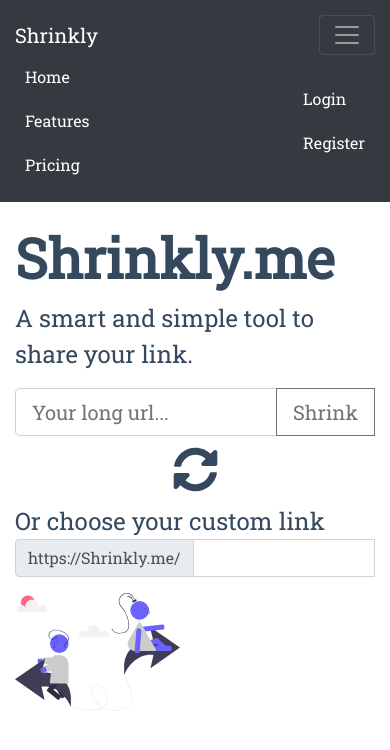
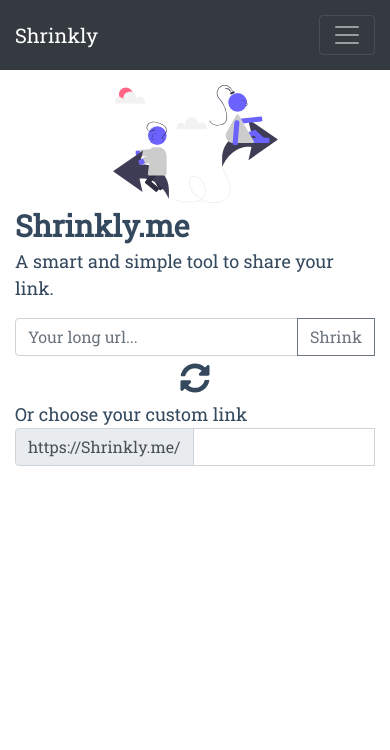
Before and after one commit to ihasanmdarif/shrinkly.me, a React (Create React App) app: page / in a window 390 px wide. Shown: the top 750 px of the page. Built offline with nearby package versions, Linux system fonts and the light colour scheme.

Commit message:
modified for mobile devices

```diff
--- a/src/App.css
+++ b/src/App.css
@@ -6,3 +6,52 @@
   margin: 10px;
   color: white;
 }
+
+.brand-name {
+  font-size: 55px;
+  font-weight: bolder;
+}
+.brand-details {
+  font-size: 30px;
+}
+.main-page-row {
+  padding-top: 15px;
+}
+@media (min-width: 1281px) {
+  /* CSS */
+}
+
+@media (min-width: 1025px) and (max-width: 1280px) {
+  /* CSS */
+}
+
+@media (min-width: 768px) and (max-width: 1024px) {
+  /* CSS */
+}
+
+@media (min-width: 768px) and (max-width: 1024px) and (orientation: landscape) {
+  /* CSS */
+}
+
+@media (min-width: 481px) and (max-width: 767px) {
+  /* CSS */
+}
+
+@media (min-width: 320px) and (max-width: 480px) {
+  .brand-name {
+    font-size: 30px;
+  }
+  .brand-details {
+    font-size: 18px;
+  }
+  .main-page-row {
+    flex-direction: column-reverse;
+  }
+  .link-col {
+    text-align: justify;
+    font-size: 12px;
+  }
+  .list-group-item {
+    padding: 10px !important;
+  }
+}
--- a/src/components/Header.js
+++ b/src/components/Header.js
@@ -17,7 +17,7 @@
         <Navbar.Toggle aria-controls="responsive-navbar-nav" />
 
         <Navbar.Collapse
-          className="d-flex justify-content-between"
+          className="justify-content-between"
           id="responsive-navbar-nav"
         >
           <Nav className="mr-auto">
--- a/src/components/Home.js
+++ b/src/components/Home.js
@@ -69,16 +69,14 @@
 
   return (
     <>
-      <Container>
-        <Row className="align-items-center" style={{ marginTop: 15 }}>
+      <Container className="main-page-container">
+        <Row className="align-items-center main-page-row">
           <Col>
-            <div style={{ fontSize: 55, fontWeight: "bolder" }}>
-              Shrinkly.me
-            </div>
-            <div style={{ fontSize: 24 }}>
+            <div className="brand-name">Shrinkly.me</div>
+            <div className="brand-details">
               A smart and simple tool to share your link.
             </div>
-            <InputGroup className="mt-3" size="lg">
+            <InputGroup className="mt-3">
               <FormControl
                 value={longUrl}
                 name="longUrl"
@@ -97,16 +95,10 @@
                 {errorMessages}
               </Form.Control.Feedback>
             </InputGroup>
-            <div
-              style={{
-                fontSize: 45,
-                fontWeight: "bolder",
-                textAlign: "center",
-              }}
-            >
+            <div className="brand-name text-center">
               <FontAwesomeIcon icon={faSyncAlt} />
             </div>
-            <div style={{ fontSize: 24 }}>Or choose your custom link</div>
+            <div className="brand-details">Or choose your custom link</div>
             <InputGroup className="mb-3">
               <InputGroup.Prepend>
                 <InputGroup.Text id="basic-addon3">
@@ -126,7 +118,7 @@
               </Form.Control.Feedback>
             </InputGroup>
           </Col>
-          <Col xs={6} md={4}>
+          <Col xs={6} md={4} className="hero-image">
             <Image src={shareLogo} fluid />
           </Col>
         </Row>
--- a/src/components/Results.js
+++ b/src/components/Results.js
@@ -53,8 +53,10 @@
               }
             >
               <Row>
-                <Col>{param}</Col>
-                <Col className="text-right">
+                <Col className="link-col text-center" xs={6}>
+                  {param}
+                </Col>
+                <Col xs={6} className="text-right link-col">
                   <Button
                     onClick={(e) => copyToClipboard(e, param, index)}
                     size="sm"
```
Also changed, not shown: 2 other files (tests, documents, lock files or other folders).
